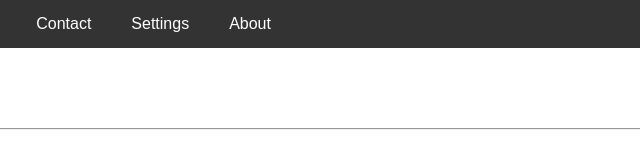
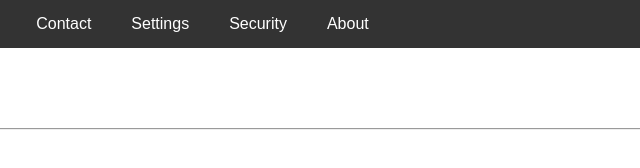
Before and after one commit to Sovanda-chib/web_demo, a plain HTML site: page index.html in a window 1280 px wide. Shown: the full height of the page, 271-911 px from the left. Drawn offline with Linux system fonts and the light colour scheme.

Commit message:
Add security menu

```diff
--- a/index.html
+++ b/index.html
@@ -57,6 +57,7 @@
             <li><a href="services.html">Services</a></li>
             <li><a href="contact.html">Contact</a></li>
             <li><a href="">Settings</a></li>
+            <li><a href="">Security</a></li>
             <li><a href="#">About</a></li>
         </ul>
     </nav>
```
